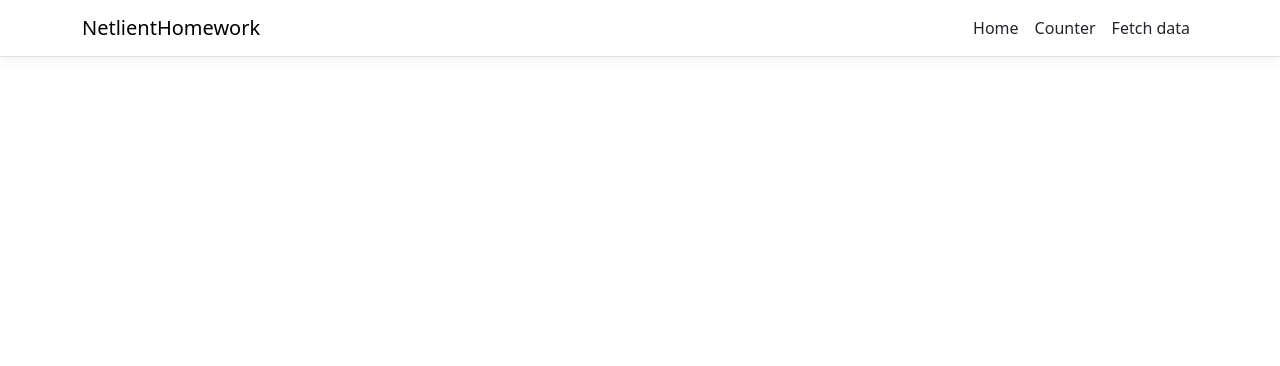
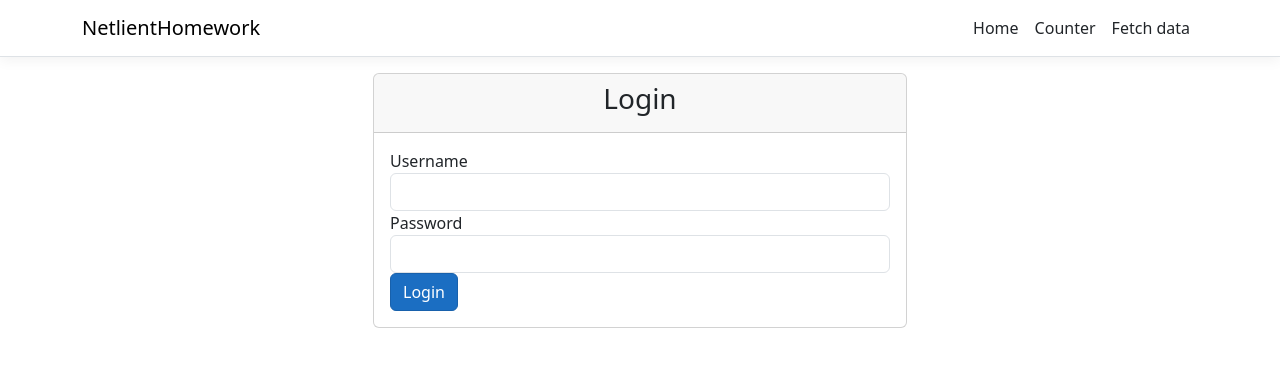
Before and after one commit to LBlanka99/netlient-homework, an Angular app in the folder NetlientHomework/ClientApp/: page /log-in in a window 1280 px wide. Before the commit this address led to /. Shown: the top 366 px of the page. Built offline with nearby package versions, Linux system fonts and the light colour scheme.

Commit message:
implement basic login page and navigate to it after registration

```diff
--- /dev/null
+++ b/NetlientHomework/ClientApp/src/app/log-in/log-in.component.html
@@ -0,0 +1,27 @@
+<div class="container">
+  <div class="row justify-content-center">
+    <div class="col-md-6">
+      <div class="card">
+        <div class="card-header">
+          <h3 class="text-center">Login</h3>
+        </div>
+        <div class="card-body">
+          <form (ngSubmit)="login()" class="form">
+            <div class="form-group">
+              <label for="username">Username</label>
+              <input type="text" id="username" name="username" [(ngModel)]="username" class="form-control" required>
+            </div>
+
+            <div class="form-group">
+              <label for="password">Password</label>
+              <input type="password" id="password" name="password" [(ngModel)]="password" class="form-control" required>
+            </div>
+
+            <button type="submit" class="btn btn-primary btn-block">Login</button>
+          </form>
+        </div>
+        <div *ngIf="errorMessage" class="alert">{{errorMessage}}</div>
+      </div>
+    </div>
+  </div>
+</div>
--- /dev/null
+++ b/NetlientHomework/ClientApp/src/app/log-in/log-in.component.ts
@@ -0,0 +1,16 @@
+import {Component} from "@angular/core";
+
+@Component({
+  selector: "app-log-in",
+  templateUrl: "./log-in.component.html"
+})
+export class LogInComponent {
+  username: string = "";
+  password: string = "";
+  errorMessage: string = "";
+
+  login() {
+    console.log('Username: ' + this.username);
+    console.log('Password: ' + this.password);
+  }
+}
--- a/NetlientHomework/ClientApp/src/app/sign-up/sign-up.component.ts
+++ b/NetlientHomework/ClientApp/src/app/sign-up/sign-up.component.ts
@@ -1,6 +1,7 @@
 import {Component, OnDestroy} from "@angular/core";
 import {HttpClient} from "@angular/common/http";
 import {Subscription} from "rxjs";
+import {Router} from "@angular/router";
 
 interface User {
   username: string;
@@ -16,7 +17,7 @@ export class SignUpComponent implements OnDestroy{
   errorMessage: string = "";
   sub!: Subscription;
 
-  constructor(private httpClient: HttpClient) {}
+  constructor(private httpClient: HttpClient, private router: Router) {}
 
   onRegister(): void {
     this.errorMessage = "";
@@ -41,7 +42,7 @@ export class SignUpComponent implements OnDestroy{
     console.log(body);
 
     this.sub = this.httpClient.post(apiAddress, body, {withCredentials: true}).subscribe({
-      next: user => console.log(user),
+      next: user => this.router.navigate(["/log-in"]),
       error: err => this.errorMessage = err.error
     });
 
```
Also changed, not shown: NetlientHomework/ClientApp/src/app/app.module.ts (+5 -2 lines).
